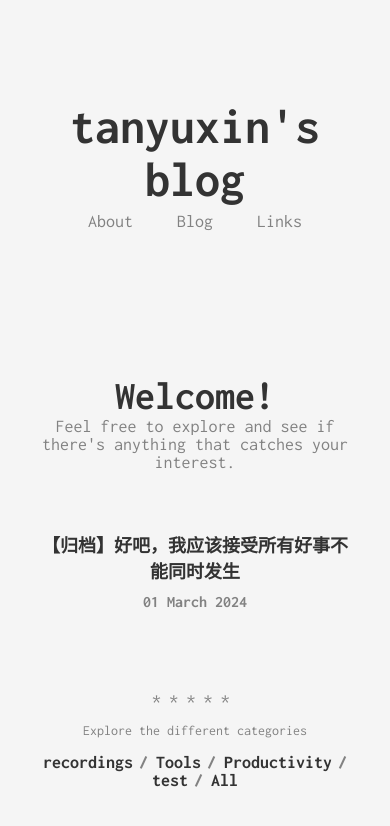
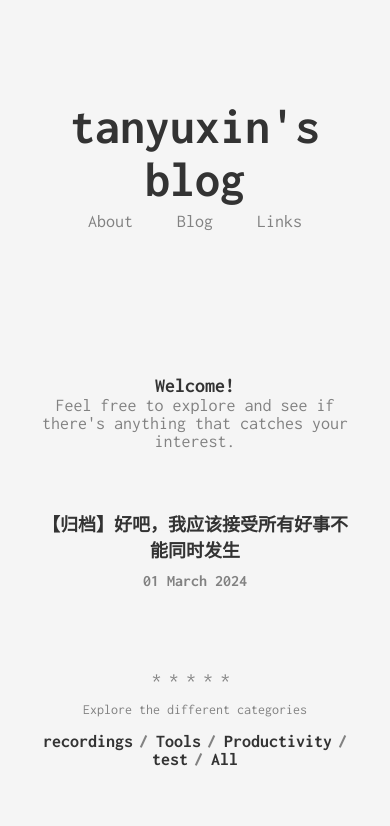
Before and after one commit to x1in-rain/x1in-rain.github.io, a Jekyll site: the page built from index.html, in a window 390 px wide. Shown: the top 826 px of the page. Built offline with Jekyll 4.4.1, drawn with Linux system fonts in a browser that asks for light colours.

Commit message:
Update _default.scss

```diff
--- a/_sass/_default.scss
+++ b/_sass/_default.scss
@@ -272,7 +272,7 @@ strong {
     }
 
     .page-title__text {
-        font-size: 40px;
+        font-size: 20px;
     }
 
     .page-title__subtitle {
```
